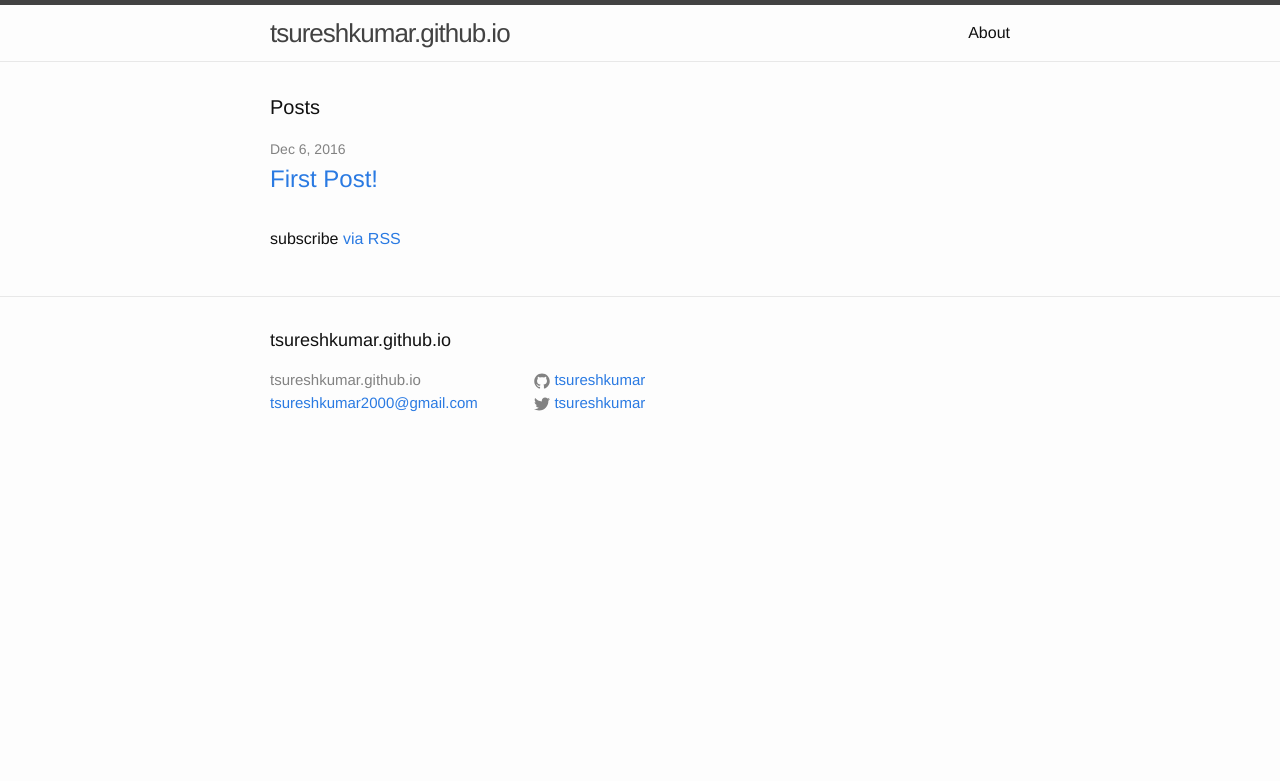
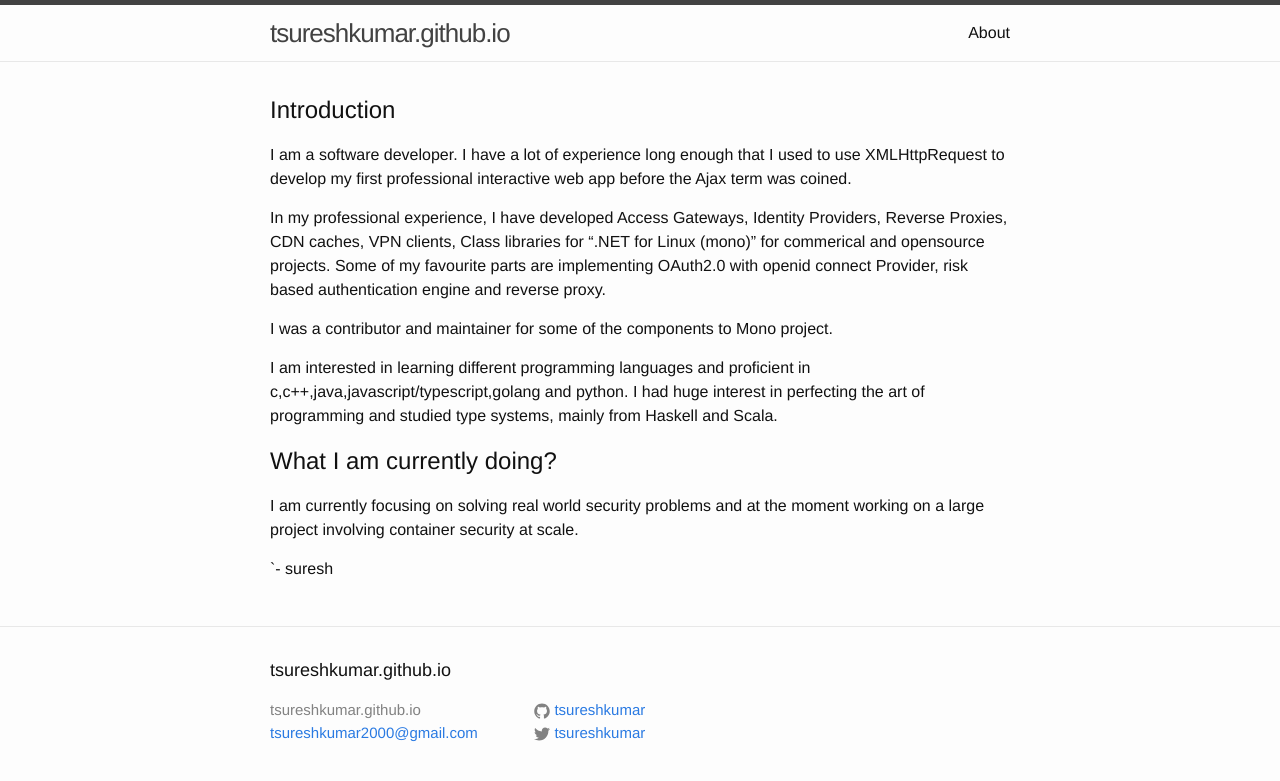
Before and after one commit to tsureshkumar/tsureshkumar.github.io, a Jekyll site: the page built from index.md, in a window 1280 px wide. Shown: the top 781 px of the page. Built offline with Jekyll 4.4.1, drawn with Linux system fonts in a browser that asks for light colours.

Commit message:
make about itself as home page

```diff
--- /dev/null
+++ b/_includes/about.md
@@ -0,0 +1,25 @@
+## Introduction
+
+I am a software developer. I have a lot of experience long enough that I used to
+use XMLHttpRequest to develop my first professional interactive web app before
+the Ajax term was coined.
+
+In my professional experience, I have developed Access Gateways, Identity
+Providers, Reverse Proxies, CDN caches, VPN clients, Class libraries for ".NET
+for Linux (mono)" for commerical and opensource projects. Some of my favourite
+    parts are implementing OAuth2.0 with openid connect Provider, risk based
+    authentication engine and reverse proxy.
+
+I was a contributor and maintainer for some of the components to Mono project.
+
+I am interested in learning different programming languages and proficient in
+c,c++,java,javascript/typescript,golang and python. I had huge interest in
+perfecting the art of programming and studied type systems, mainly from Haskell
+and Scala.
+
+## What I am currently doing?
+
+I am currently focusing on solving real world security problems and at the
+moment working on a large project involving container security at scale.
+
+`- suresh
--- a/index.html
+++ /dev/null
@@ -1,23 +0,0 @@
----
-layout: default
----
-
-<div class="home">
-
-  <h1 class="page-heading">Posts</h1>
-
-  <ul class="post-list">
-    {% for post in site.posts %}
-      <li>
-        <span class="post-meta">{{ post.date | date: "%b %-d, %Y" }}</span>
-
-        <h2>
-          <a class="post-link" href="{{ post.url | prepend: site.baseurl }}">{{ post.title }}</a>
-        </h2>
-      </li>
-    {% endfor %}
-  </ul>
-
-  <p class="rss-subscribe">subscribe <a href="{{ "/feed.xml" | prepend: site.baseurl }}">via RSS</a></p>
-
-</div>
--- /dev/null
+++ b/index.md
@@ -0,0 +1,5 @@
+---
+layout: default
+---
+
+{% include about.md %}
```
Also changed, not shown: about.md (+2 -0 lines).
